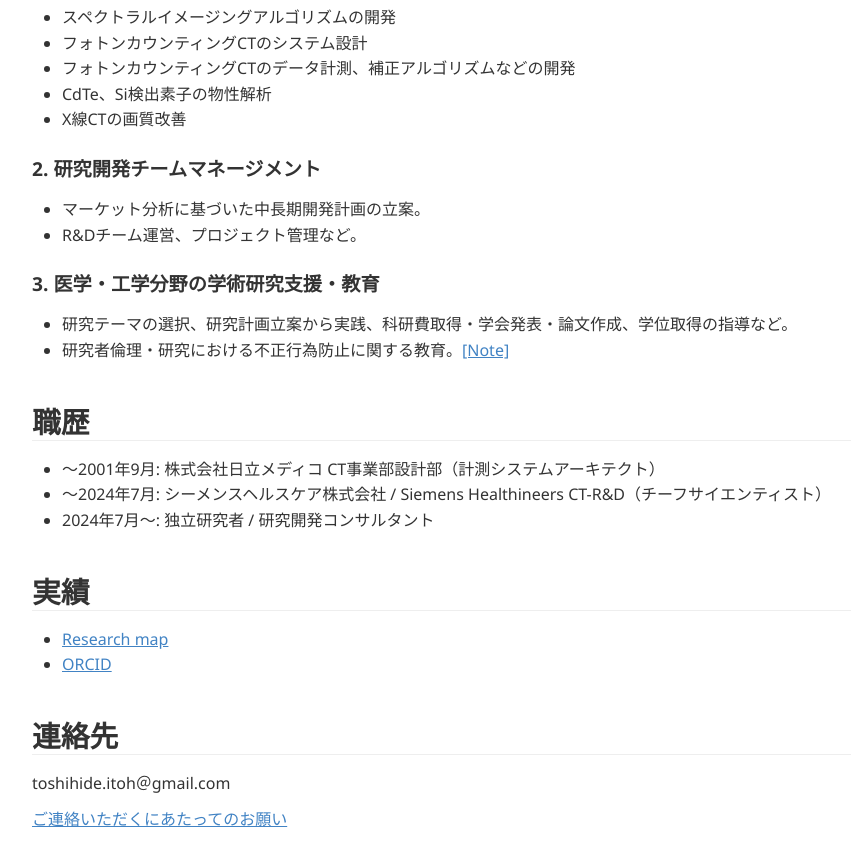
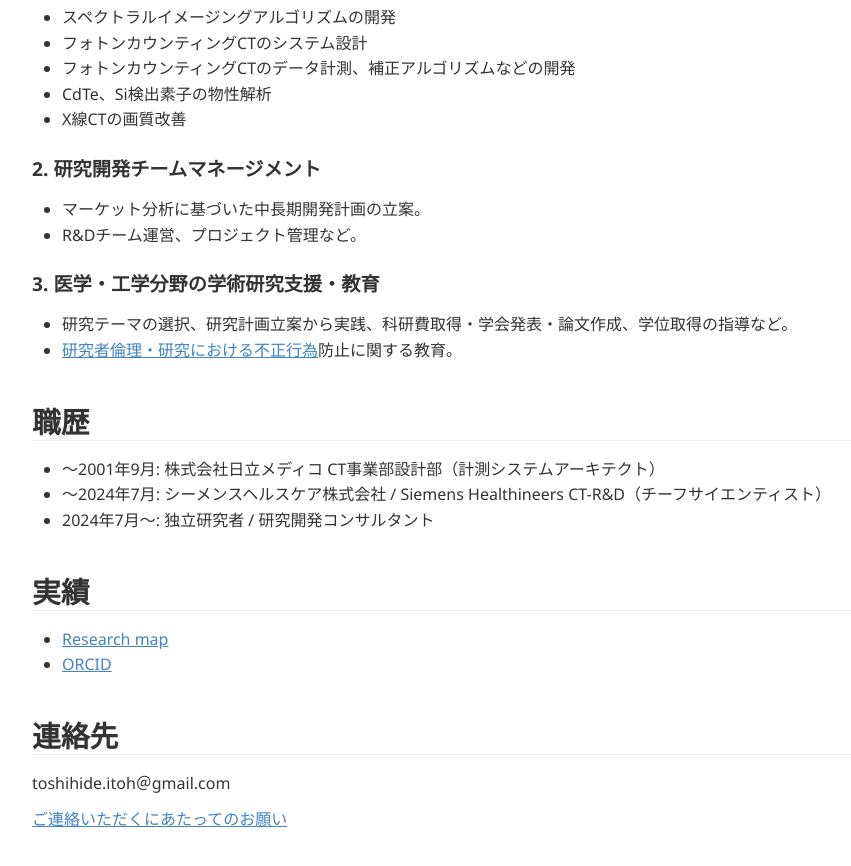
Before and after one commit to tnitoh/tnitoh.github.io, a Jekyll site: the page built from index.md, in a window 1280 px wide and 900 px high, scrolled down 1042 px. Shown: the top 866 px of the window, without its empty margins (26-877 px from the left). Built offline with Jekyll 4.4.1, drawn with Linux system fonts in a browser that asks for light colours; Markdown is read by kramdown in place of the engine named in the settings.

Commit message:
Update index.md

```diff
--- a/index.md
+++ b/index.md
@@ -53,7 +53,7 @@ title: Website of Toshihide Itoh
 
 ### 3. 医学・工学分野の学術研究支援・教育
 - 研究テーマの選択、研究計画立案から実践、科研費取得・学会発表・論文作成、学位取得の指導など。
-- 研究者倫理・研究における不正行為防止に関する教育。[[Note]](research_ethics.md)
+- [研究者倫理・研究における不正行為](research_ethics.md)防止に関する教育。
 
 ## 職歴
 - 〜2001年9月: 株式会社日立メディコ CT事業部設計部（計測システムアーキテクト）
```
